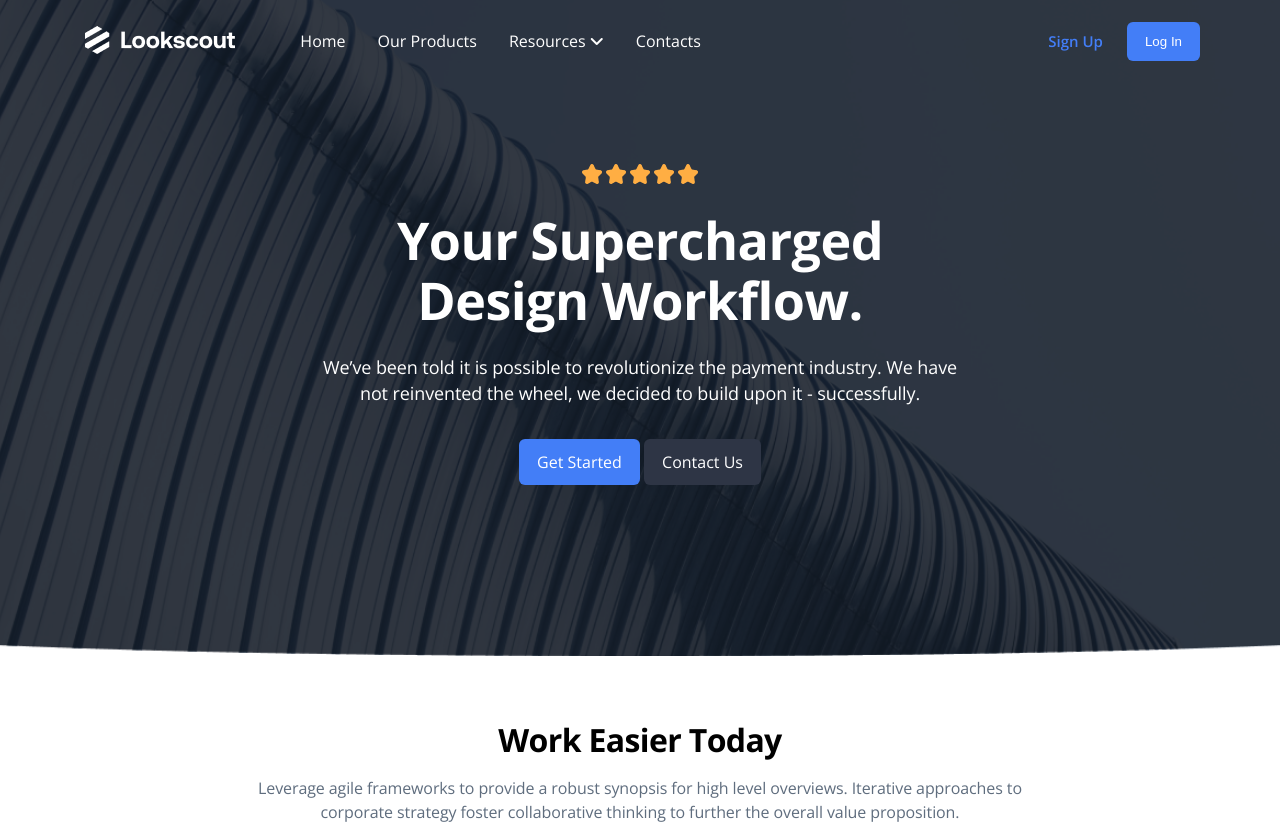
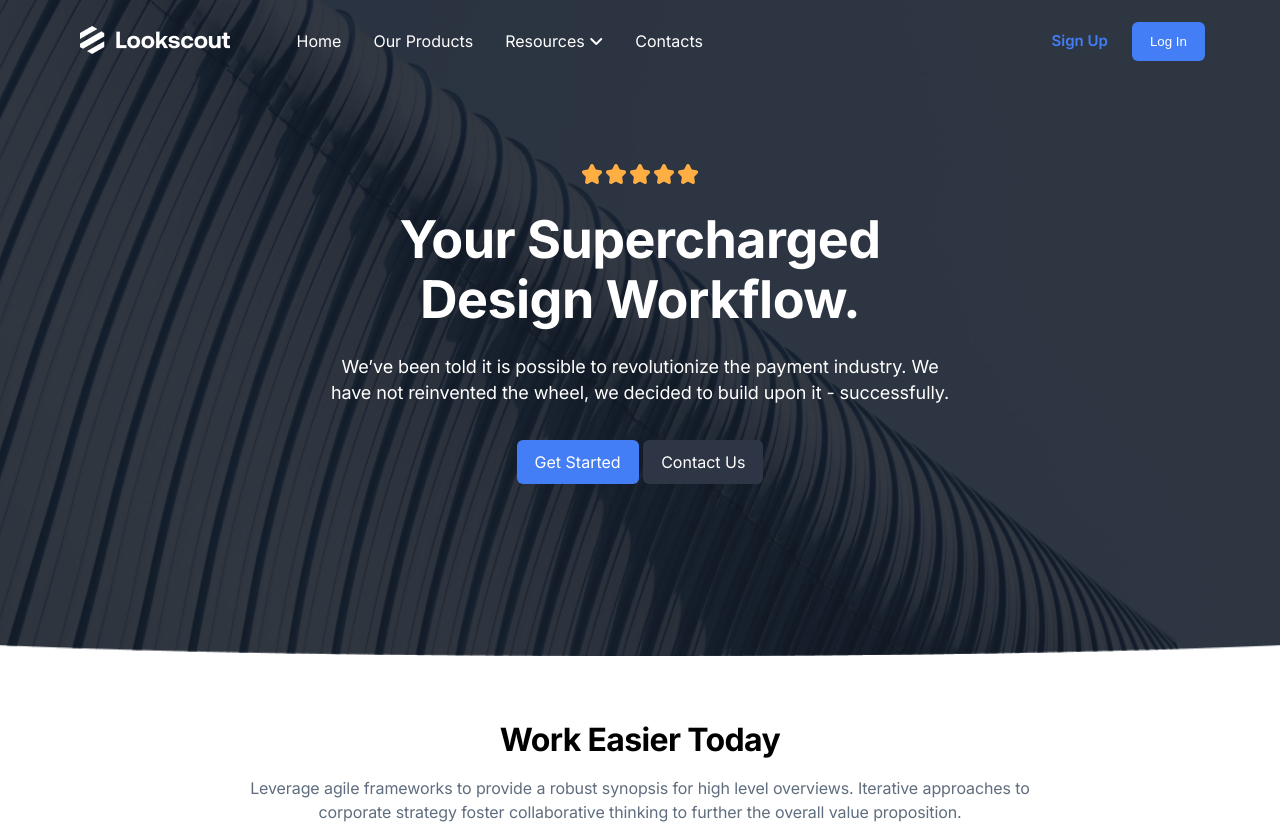
Before and after one commit to keremalp72/keremalp72.github.io, a plain HTML site: page lookscout2/index.html in a window 1280 px wide. Shown: the top 827 px of the page. Drawn offline with nearby package versions, Linux system fonts and the light colour scheme.

Commit message:
Add files via upload

```diff
--- a/lookscout2/assets/main.css
+++ b/lookscout2/assets/main.css
@@ -1,8 +1,8 @@
 @import url(reset.css);
-@import url("https://fonts.googleapis.com/css2?family=Montserrat:ital,wght@0,100..900;1,100..900&family=Open+Sans:ital,wght@0,300..800;1,300..800&display=swap");
+@import url('https://fonts.googleapis.com/css2?family=Inter:ital,opsz,wght@0,14..32,100..900;1,14..32,100..900&display=swap');
 
 body {
-  font-family: "Open Sans", sans-serif;
+  font-family: "Inter", sans-serif;
 }
 
 .background {
@@ -17,7 +17,7 @@ body {
 }
 
 .header {
-  padding: 20px 80px;
+  padding: 20px 75px;
   display: flex;
   align-items: center;
   justify-content: space-between;
```
